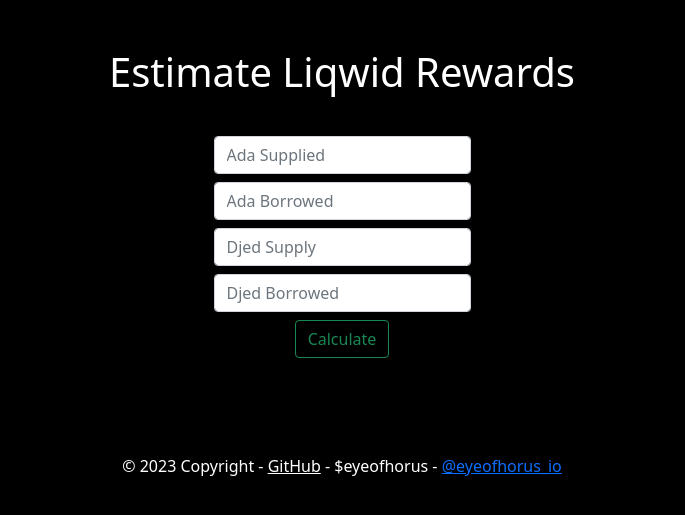
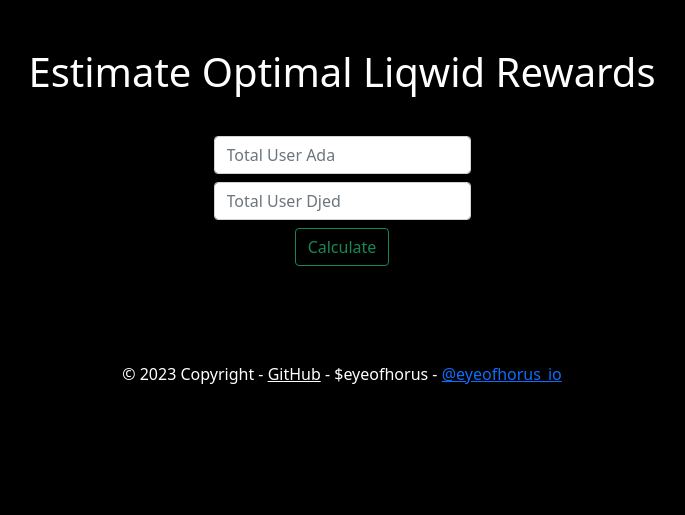
Before and after one commit to maso-soup/horus-project, a Django app: page /liqwid/ in a window 1280 px wide. Shown: the part 61-576 px from the top of the page, without its empty margins (298-983 px from the left). Run offline with Django 4.2, Linux system fonts and the light colour scheme; some libraries are stand-ins or nearby versions.

Commit message:
Updated LQ API, includes rev staking estimates

```diff
--- a/tools/templates/tools/liqwid_home.html
+++ b/tools/templates/tools/liqwid_home.html
@@ -1,15 +1,13 @@
 {% extends "tools/base.html" %}
 {% block search %}
 
-<p class="display-6 pb-3"> Estimate Liqwid Rewards</p>
+<p class="display-6 pb-3"> Estimate Optimal Liqwid Rewards</p>
 
 <form class="d-flex" method="POST" action="{% url 'liqwid'%}">
     {% csrf_token %}
     <div class="markets mx-auto">
-        <input class="form-control my-2" type="input" name="data" placeholder="Ada Supplied" aria-label="Search">
-        <input class="form-control my-2" type="input" name="data" placeholder="Ada Borrowed" aria-label="Seach">
-        <input class="form-control my-2" type="input" name="data" placeholder="Djed Supply" aria-label="Search">
-        <input class="form-control my-2" type="input" name="data" placeholder="Djed Borrowed" aria-label="Seach">
+        <input class="form-control my-2" type="input" name="data" placeholder="Total User Ada" aria-label="Search">
+        <input class="form-control my-2" type="input" name="data" placeholder="Total User Djed" aria-label="Search">
         <button class="btn btn-outline-success" type="submit">Calculate</button>
     </div>
 </form>
--- a/tools/views.py
+++ b/tools/views.py
@@ -507,9 +507,10 @@
 def get_liqwid_data( params_list ):
 
     lq_reward_dist_supply_ratio = 0.5
+    lq_reward_dist_reduction = 1
 
-    lq_reward_dist_supply_yearly = 2493750 * lq_reward_dist_supply_ratio
-    lq_reward_dist_borrow_yearly = 2493750 * ( 1 - lq_reward_dist_supply_ratio )
+    lq_reward_dist_supply_yearly = 2493750 * lq_reward_dist_supply_ratio * lq_reward_dist_reduction
+    lq_reward_dist_borrow_yearly = 2493750 * ( 1 - lq_reward_dist_supply_ratio ) * lq_reward_dist_reduction
 
     markets_list = []
 
@@ -536,8 +537,12 @@
     token_pair_info = response_JSON[ "da8c30857834c6ae7203935b89278c532b3995245295456f993e1d244c51_lovelace" ]
     lq_price = float( token_pair_info[ "last_price" ] )
 
+    user_staked_lq = params_list[0] / lq_price
+    total_staked_lq = 100000
+    user_staked_lq_proprotion = user_staked_lq / total_staked_lq
+
     stake_apy = 0.0305
-    ltv_ratio = 0.70
+    ltv_ratio = 0.7
     folds = 7
     fold_reward_penalty = 1
 
@@ -548,16 +553,17 @@
         market_dict = {}
 
         user_token_supply = params_list[ param_counter ]
-        user_token_borrow = params_list[ param_counter + 1 ]
+        #user_token_borrow = params_list[ param_counter + 1 ]
 
-        param_counter += 2
+        param_counter += 1
 
-        net_user_token_supply = user_token_supply - user_token_borrow
-        fold_user_token_supply = net_user_token_supply
+        #only_user_token_supply = user_token_supply - user_token_borrow
+        only_user_token_supply = user_token_supply
+        fold_user_token_supply = only_user_token_supply
         fold_user_token_borrow = 0
-        base_fold_user_token_supply = net_user_token_supply
+        base_fold_user_token_supply = only_user_token_supply
 
-        for i in range( 0, folds ):
+        for _ in range( 0, folds ):
             base_fold_user_token_supply = base_fold_user_token_supply * ltv_ratio
             fold_user_token_supply += ( base_fold_user_token_supply )
             fold_user_token_borrow += ( base_fold_user_token_supply )
@@ -565,10 +571,11 @@
         market_id = market[ "marketId" ]
         market_dict[ "market_id" ] = market_id
 
-        qtoken_exchange_rate = float( market[ "exchangeRate" ] )
+        #qtoken_exchange_rate = float( market[ "exchangeRate" ] )
+        utilization = float( market[ "utilization" ] )
         token_liquidity = float ( market [ "totalSupply" ] ) / 1000000
 
-        total_qtoken_supplied = float ( api.asset( market[ "qTokenPolicyId" ], return_type='json' )[ 'quantity' ] )
+        #total_qtoken_supplied = float ( api.asset( market[ "qTokenPolicyId" ], return_type='json' )[ 'quantity' ] )
 
         borrow_daily_apr = ( ( 1 + float( market[ "borrowApy" ] ) ) ** ( 1/365 ) ) - 1
         supply_daily_apr = ( ( 1 + float( market[ "supplyApy" ] ) ) ** ( 1/365 ) ) - 1
@@ -577,37 +584,48 @@
         market_dict[ "borrow_daily_apr" ] = borrow_daily_apr * 100
         market_dict[ "supply_daily_apr" ] = supply_daily_apr * 100
 
-        supply_revenue_daily = supply_daily_apr * ( user_token_supply )
-        borrow_interest_daily = borrow_daily_apr * user_token_borrow
-        net_supply_revenue_daily = supply_daily_apr * ( net_user_token_supply )
+        supply_revenue_daily = supply_daily_apr * user_token_supply
+        #borrow_interest_daily = borrow_daily_apr * user_token_borrow
+        only_supply_revenue_daily = supply_daily_apr * ( only_user_token_supply )
         fold_supply_revenue_daily = supply_daily_apr * ( fold_user_token_supply )
         fold_borrow_interest_daily = borrow_daily_apr * fold_user_token_borrow
 
         market_dict[ "supply_revenue_daily" ] = supply_revenue_daily
-        market_dict[ "borrow_interest_daily" ] = -borrow_interest_daily
-        market_dict[ "net_supply_revenue_daily" ] = net_supply_revenue_daily
+        #market_dict[ "borrow_interest_daily" ] = -borrow_interest_daily
+        market_dict[ "only_supply_revenue_daily" ] = only_supply_revenue_daily
         market_dict[ "fold_supply_revenue_daily" ] = fold_supply_revenue_daily
         market_dict[ "fold_borrow_interest_daily" ] = -fold_borrow_interest_daily
 
-        total_token_supplied = qtoken_exchange_rate * ( total_qtoken_supplied / 1000000 )
-        total_token_borrowed = total_token_supplied - token_liquidity
+        #total_token_supplied = qtoken_exchange_rate * ( total_qtoken_supplied / 1000000 )
+        total_token_supplied = token_liquidity / ( 1 - utilization )
+        total_token_borrowed = total_token_supplied * utilization
+
+        print(total_token_supplied)
+        print(total_token_borrowed)
 
         total_ada_value_supplied = total_token_supplied
         total_ada_value_borrowed = total_token_borrowed
 
+        total_market_revenue_daily = total_token_borrowed * borrow_daily_apr
+        total_market_revenue_ada_value_daily = total_ada_value_borrowed * borrow_daily_apr
+
+        #10% is current share to stakers
+        market_dict[ "total_market_revenue_daily" ] = total_market_revenue_daily * 0.1
+        market_dict[ "user_market_revenue_daily" ] = total_market_revenue_daily * 0.1 * user_staked_lq_proprotion
+
         user_ada_value_supplied = user_token_supply
-        user_ada_value_borrowed = user_token_borrow
-        net_user_ada_value_supplied = net_user_token_supply
+        #user_ada_value_borrowed = user_token_borrow
+        only_user_ada_value_supplied = only_user_token_supply
         fold_user_ada_value_supplied = fold_user_token_supply
         fold_user_ada_value_borrowed = fold_user_token_borrow
 
         market_dict[ "stake_daily_apr" ] = ( stake_daily_apr * 100 ) * ( token_liquidity / total_token_supplied  )
         stake_revenue_daily = stake_daily_apr * ( user_token_supply )
-        net_stake_revenue_daily = stake_daily_apr * ( net_user_token_supply )
+        only_stake_revenue_daily = stake_daily_apr * ( only_user_token_supply )
         fold_stake_revenue_daily = stake_daily_apr * ( fold_user_token_supply )
 
         market_dict[ "stake_revenue_daily" ] = stake_revenue_daily
-        market_dict[ "net_stake_revenue_daily" ] = net_stake_revenue_daily
+        market_dict[ "only_stake_revenue_daily" ] = only_stake_revenue_daily
         market_dict[ "fold_stake_revenue_daily" ] = fold_stake_revenue_daily
 
         token_price = 1
@@ -618,15 +636,17 @@
             total_ada_value_supplied = total_token_supplied * token_price
             total_ada_value_borrowed = total_token_borrowed * token_price
 
+            total_market_revenue_ada_value_daily = total_ada_value_borrowed * borrow_daily_apr
+
             user_ada_value_supplied = ( user_token_supply ) * token_price
-            user_ada_value_borrowed = ( user_token_borrow ) * token_price
-            net_user_ada_value_supplied = ( net_user_token_supply ) * token_price
+            #user_ada_value_borrowed = ( user_token_borrow ) * token_price
+            only_user_ada_value_supplied = ( only_user_token_supply ) * token_price
             fold_user_ada_value_supplied = ( fold_user_token_supply ) * token_price
             fold_user_ada_value_borrowed = ( fold_user_token_borrow ) * token_price
 
             market_dict[ "stake_daily_apr" ] = 0
             market_dict[ "stake_revenue_daily" ] = 0
-            market_dict[ "net_stake_revenue_daily" ] = 0
+            market_dict[ "only_stake_revenue_daily" ] = 0
             market_dict[ "fold_stake_revenue_daily" ] = 0
 
         market_dict[ "token_price" ] = token_price
@@ -634,62 +654,75 @@
         market_dict[ "total_ada_value_supplied" ] = total_ada_value_supplied
         market_dict[ "total_ada_value_borrowed" ] = total_ada_value_borrowed
         market_dict[ "user_ada_value_supplied" ] = user_ada_value_supplied
-        market_dict[ "user_ada_value_borrowed" ] = user_ada_value_borrowed
-        market_dict[ "net_user_ada_value_supplied" ] = net_user_ada_value_supplied
+        #market_dict[ "user_ada_value_borrowed" ] = user_ada_value_borrowed
+        market_dict[ "only_user_ada_value_supplied" ] = only_user_ada_value_supplied
         market_dict[ "fold_user_ada_value_supplied" ] = fold_user_ada_value_supplied
         market_dict[ "fold_user_ada_value_borrowed" ] = fold_user_ada_value_borrowed
+
+        market_dict[ "total_market_revenue_ada_value_daily" ] = total_market_revenue_ada_value_daily
+        market_dict[ "user_market_revenue_ada_value_daily" ] = total_market_revenue_ada_value_daily * user_staked_lq_proprotion
 
         markets_list.append( market_dict )
 
     combined_total_ada_value_supplied = 0
     combined_total_ada_value_borrowed = 0
     combined_user_ada_value_supplied = 0
-    combined_user_ada_value_borrowed = 0
-    combined_net_user_ada_value_supplied = 0
+    #combined_user_ada_value_borrowed = 0
+    combined_only_user_ada_value_supplied = 0
     combined_fold_user_ada_value_supplied = 0
     combined_fold_user_ada_value_borrowed = 0
+    combined_total_market_revenue_ada_value_daily = 0
 
     for market in markets_list:
         combined_total_ada_value_supplied += market[ "total_ada_value_supplied" ]
         combined_total_ada_value_borrowed += market[ "total_ada_value_borrowed" ]
         combined_user_ada_value_supplied += market[ "user_ada_value_supplied" ]
-        combined_user_ada_value_borrowed += market[ "user_ada_value_borrowed" ]
-        combined_net_user_ada_value_supplied += market[ "net_user_ada_value_supplied" ]
+        #combined_user_ada_value_borrowed += market[ "user_ada_value_borrowed" ]
+        combined_only_user_ada_value_supplied += market[ "only_user_ada_value_supplied" ]
         combined_fold_user_ada_value_supplied += market[ "fold_user_ada_value_supplied" ]
         combined_fold_user_ada_value_borrowed += market[ "fold_user_ada_value_borrowed" ]
+        combined_total_market_revenue_ada_value_daily += market[ "total_market_revenue_ada_value_daily" ]
 
     supply_proportion = combined_user_ada_value_supplied / combined_total_ada_value_supplied
-    borrow_proportion = combined_user_ada_value_borrowed / combined_total_ada_value_borrowed
-    net_supply_proportion = combined_net_user_ada_value_supplied / combined_total_ada_value_supplied
+    #borrow_proportion = combined_user_ada_value_borrowed / combined_total_ada_value_borrowed
+    only_supply_proportion = combined_only_user_ada_value_supplied / combined_total_ada_value_supplied
     fold_supply_proportion = combined_fold_user_ada_value_supplied / combined_total_ada_value_supplied
     fold_borrow_proportion = combined_fold_user_ada_value_borrowed / combined_total_ada_value_borrowed
 
+    #10% is current amount of revenue to LQ stakers
+    total_protocol_revenue_ada_value = combined_total_market_revenue_ada_value_daily * 0.1
+    user_protocol_revenue_ada_value = combined_total_market_revenue_ada_value_daily * 0.1 * user_staked_lq_proprotion
+
     lq_reward_supply_revenue_daily = ( lq_reward_dist_supply_yearly / 365 ) * supply_proportion
-    lq_reward_borrow_revenue_daily = ( lq_reward_dist_borrow_yearly / 365 ) * borrow_proportion
-    net_lq_reward_supply_revenue_daily = ( lq_reward_dist_supply_yearly / 365 ) * net_supply_proportion
+    #lq_reward_borrow_revenue_daily = ( lq_reward_dist_borrow_yearly / 365 ) * borrow_proportion
+    only_lq_reward_supply_revenue_daily = ( lq_reward_dist_supply_yearly / 365 ) * only_supply_proportion
     fold_lq_reward_supply_revenue_daily = ( lq_reward_dist_supply_yearly / 365 ) * fold_supply_proportion * fold_reward_penalty
     fold_lq_reward_borrow_revenue_daily = ( lq_reward_dist_borrow_yearly / 365 ) * fold_borrow_proportion * fold_reward_penalty
 
     lq_reward_supply_revenue_daily_ada_value = ( ( lq_reward_dist_supply_yearly / 365 ) * lq_price ) * supply_proportion
-    lq_reward_borrow_revenue_daily_ada_value = ( ( lq_reward_dist_borrow_yearly / 365 ) * lq_price ) * borrow_proportion
-    net_lq_reward_supply_revenue_daily_ada_value = ( ( lq_reward_dist_supply_yearly / 365 ) * lq_price ) * net_supply_proportion
+    #lq_reward_borrow_revenue_daily_ada_value = ( ( lq_reward_dist_borrow_yearly / 365 ) * lq_price ) * borrow_proportion
+    only_lq_reward_supply_revenue_daily_ada_value = ( ( lq_reward_dist_supply_yearly / 365 ) * lq_price ) * only_supply_proportion
     fold_lq_reward_supply_revenue_daily_ada_value = ( ( lq_reward_dist_supply_yearly / 365 ) * lq_price ) * fold_supply_proportion * fold_reward_penalty
     fold_lq_reward_borrow_revenue_daily_ada_value = ( ( lq_reward_dist_borrow_yearly / 365 ) * lq_price ) * fold_borrow_proportion * fold_reward_penalty
 
     output_data = {
         "markets_list" : markets_list,
         "supply_proportion" : supply_proportion * 100,
-        "borrow_proportion" : borrow_proportion * 100,
+        #"borrow_proportion" : borrow_proportion * 100,
         "lq_reward_supply_revenue_daily" : lq_reward_supply_revenue_daily,
-        "lq_reward_borrow_revenue_daily" : lq_reward_borrow_revenue_daily,
-        "net_lq_reward_supply_revenue_daily" : net_lq_reward_supply_revenue_daily,
+        #"lq_reward_borrow_revenue_daily" : lq_reward_borrow_revenue_daily,
+        "only_lq_reward_supply_revenue_daily" : only_lq_reward_supply_revenue_daily,
         "fold_lq_reward_supply_revenue_daily" : fold_lq_reward_supply_revenue_daily,
         "fold_lq_reward_borrow_revenue_daily" : fold_lq_reward_borrow_revenue_daily,
         "lq_reward_supply_revenue_daily_ada_value" : lq_reward_supply_revenue_daily_ada_value,
-        "lq_reward_borrow_revenue_daily_ada_value" : lq_reward_borrow_revenue_daily_ada_value,
-        "net_lq_reward_supply_revenue_daily_ada_value" : net_lq_reward_supply_revenue_daily_ada_value,
+        #"lq_reward_borrow_revenue_daily_ada_value" : lq_reward_borrow_revenue_daily_ada_value,
+        "only_lq_reward_supply_revenue_daily_ada_value" : only_lq_reward_supply_revenue_daily_ada_value,
         "fold_lq_reward_supply_revenue_daily_ada_value" : fold_lq_reward_supply_revenue_daily_ada_value,
         "fold_lq_reward_borrow_revenue_daily_ada_value" : fold_lq_reward_borrow_revenue_daily_ada_value,
+        "total_protocol_revenue_ada_value" : total_protocol_revenue_ada_value,
+        "user_protocol_revenue_ada_value" : user_protocol_revenue_ada_value,
+        "lq_price" : lq_price,
+        "total_staked_lq" : total_staked_lq,
     }
 
     return output_data
```
Also changed, not shown: tools/templates/tools/liqwid_results.html (+100 -17 lines).
